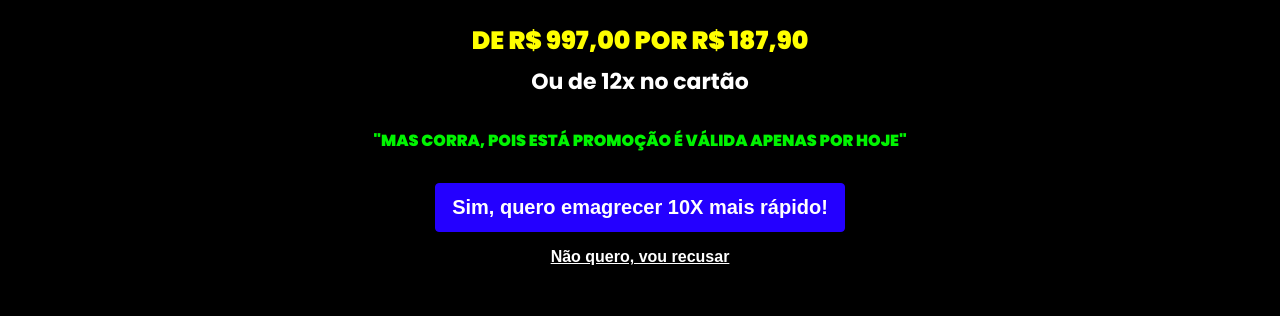
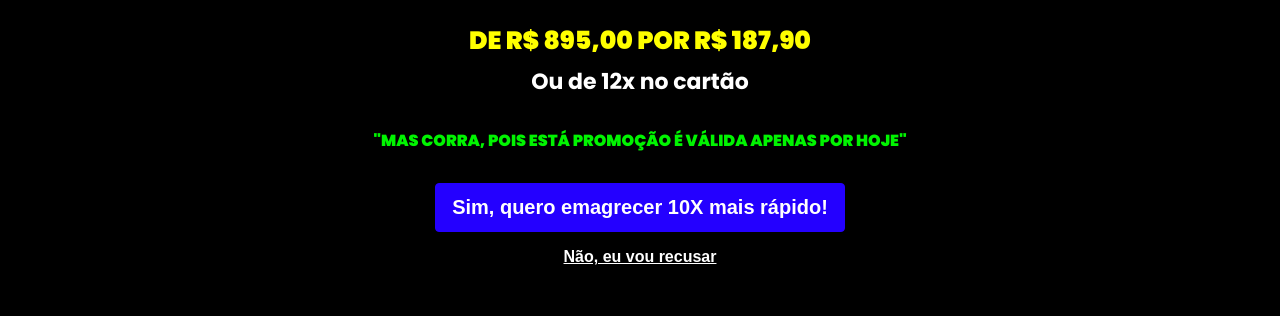
Before and after one commit to Henrikke77/carlosmucch, a plain HTML site: page Obrigado-psp-up01/index.html in a window 1280 px wide. Shown: the part 640-956 px from the top of the page. Drawn offline with Linux system fonts and the light colour scheme.

Commit message:
Add files via upload

```diff
--- a/Obrigado-psp-up01/index.html
+++ b/Obrigado-psp-up01/index.html
@@ -29,12 +29,12 @@
               <P>ISSO NUNCA FOI VISTO ANTES,APROVEITE...<P>
             <img src="assets/img/turbo.png"
                 alt="">
-            <p class="text-color-yellow" style="font-size: 25px;">De  R$ 997,00  POR  R$ 187,90</p>
+            <p class="text-color-yellow" style="font-size: 25px;">De  R$ 895,00  POR  R$ 187,90</p>
             <p style="font-size: 22px; margin-top: -20px;">Ou de 12x no cartão</p>
             <p class="text-color-green">"Mas corra, pois está promoção é válida apenas por hoje"</p>
 <div style="text-align:center">
           <button id="kiwify-upsell-trigger-rIUHou6" style="background-color:#2400FF;padding:12px 16px;cursor:pointer;color:#FFFFFF;font-weight:600;border-radius:4px;border:1px solid #2400FF;font-size:20px;">Sim, quero emagrecer 10X mais rápido!</button>
-          <div id="kiwify-upsell-cancel-trigger" style="margin-top:1rem;cursor:pointer;font-size:16px;text-decoration:underline;font-family:sans-serif;">Não quero, vou recusar</div>
+          <div id="kiwify-upsell-cancel-trigger" style="margin-top:1rem;cursor:pointer;font-size:16px;text-decoration:underline;font-family:sans-serif;">Não, eu vou recusar</div>
         </div><script>
             let nextUpsellURL = "";
             let nextDownsellURL = "";</script><script src="https://kiwify-snippets.netlify.app/upsell/upsell.min.js"></script>
```
